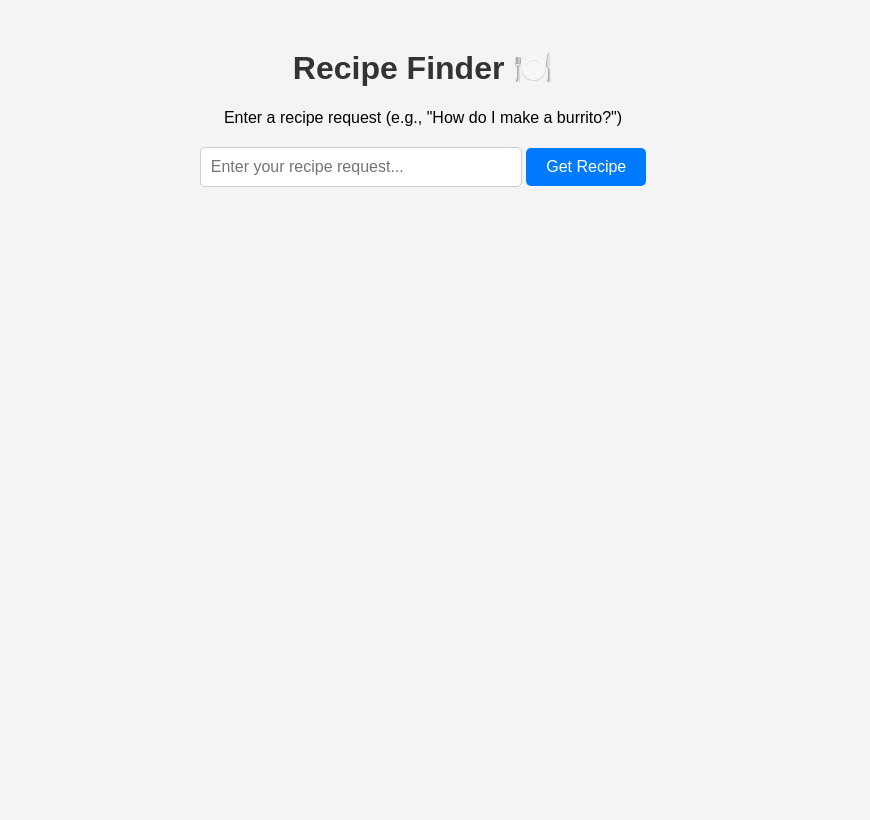
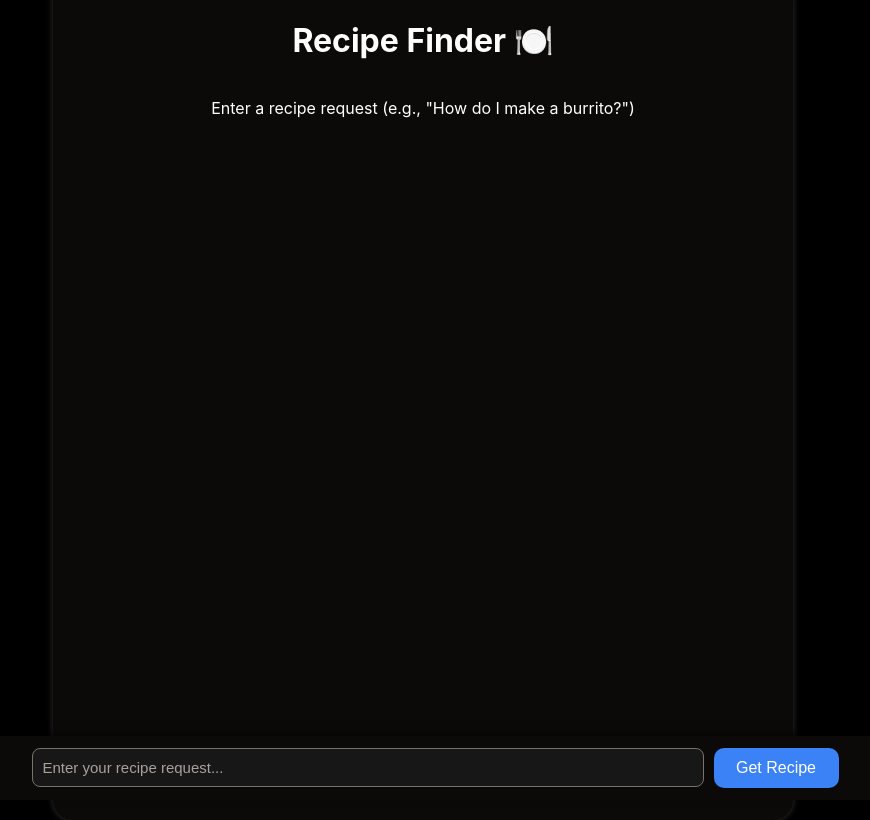
Before and after one commit to hagNone/Precision_baking, a Django app: page / in a window 1280 px wide. Shown: the whole page, without its empty margins (217-1087 px from the left). Before the commit the page ends 187 px from the top, so only its background shows below. Run offline with Django 5.2, Linux system fonts and the light colour scheme; a user stored in the database is signed in.

Commit message:
styles added

```diff
--- a/recipes/templates/index.html
+++ b/recipes/templates/index.html
@@ -6,89 +6,194 @@
     <title>Recipe Finder</title>
     <style>
         body {
-            font-family: Arial, sans-serif;
-            background-color: #f4f4f4;
+            background-color: #000000;
+            color: #ffffff;
+            display: flex;
+            justify-content: center;
+            align-items: center;
+            height: 100vh;
+            font-family: 'Inter', sans-serif;
+            margin: 0;
+            padding: 0;
+        }
+
+        .container {
+            box-shadow: 0px 0px 6px rgba(255, 255, 255, 0.2);
+            padding: 20px;
+            background-color: #0c0a09;
+            border-radius: 20px;
             text-align: center;
-            padding: 20px;
+            width: 100%;
+            max-width: 700px;
+            display: flex;
+            flex-direction: column;
+            justify-content: flex-start;
+            height: 100vh;
         }
-        h1 {
-            color: #333;
+
+        .form {
+            position: fixed;
+            bottom: 0;
+            left: 0;
+            width: 100%;
+            background-color: #0c0a09;
+            padding: 12px;
+            box-shadow: 0 -4px 8px rgba(0, 0, 0, 0.5);
+            display: flex;
+            justify-content: center;
+            z-index: 999;
         }
+
+        /* Response Styling */
+        .response {
+            background-color: #171717;
+            color: #ffffff;
+            padding: 15px;
+            border-radius: 12px;
+            box-shadow: 0 4px 12px rgba(255, 255, 255, 0.1);
+            width: 100%;
+            margin-top: 10px;
+            overflow-y: auto;
+            text-align: left;
+            line-height: 1.5;
+        }
+
         form {
-            margin-top: 20px;
+            display: flex;
+            gap: 10px;
         }
-        input {
-            width: 300px;
+
+        .input input {
+            background-color: #171717;
+            border: 1px solid #78716c;
             padding: 10px;
+            border-radius: 8px;
+            width: 650px;
+            color: #ffffff;
+            font-size: 15px;
+            outline: none;
+            transition: border-color 0.2s ease;
+        }
+
+        .input input::placeholder {
+            color: #a8a29e;
+        }
+
+        .input input:focus {
+            border-color: #3b82f6; /* Blue border on focus */
+        }
+
+        button {
+            background-color: #3b82f6;
+            color: #ffffff;
+            border: none;
+            width: 125px;
+            height: 40px;
+            border-radius: 10px;
             font-size: 16px;
-            border: 1px solid #ccc;
-            border-radius: 5px;
+            cursor: pointer;
+            transition: background-color 0.2s ease;
         }
-        button {
-            padding: 10px 20px;
-            font-size: 16px;
-            border: none;
-            background-color: #007bff;
-            color: white;
-            border-radius: 5px;
-            cursor: pointer;
+
+        button:hover {
+            background-color: #2563eb;
         }
-        button:hover {
-            background-color: #0056b3;
+
+        .response h2 {
+            margin-top: 0;
+            font-size: 18px;
+            color: #d1d5db;
         }
-        .response {
-            margin-top: 20px;
-            padding: 15px;
-            background-color: white;
-            border-radius: 5px;
-            box-shadow: 0px 0px 10px rgba(0, 0, 0, 0.1);
-            text-align: left;
-            max-width: 600px;
-            margin-left: auto;
-            margin-right: auto;
+
+        .response pre {
+            white-space: pre-wrap;
+            word-wrap: break-word;
+            font-family: inherit;
+            line-height: 1.5;
         }
-        .favorite-btn {
+
+        /* Error Message */
+        #error-message {
+            color: #ef4444;
             margin-top: 10px;
-            background-color: #28a745;
-            color: white;
-            border: none;
-            padding: 8px 16px;
-            cursor: pointer;
-            border-radius: 5px;
-        }
-        .favorite-btn:hover {
-            background-color: #218838;
         }
     </style>
 </head>
 <body>
-    <h1>Recipe Finder 🍽️</h1>
-    <p>Enter a recipe request (e.g., "How do I make a burrito?")</p>
+    <div class="container">
+        <h1>Recipe Finder 🍽️</h1>
+        <p>Enter a recipe request (e.g., "How do I make a burrito?")</p>
 
-    <form method="GET" action="{% url 'get_recipe' %}">
-        <input type="text" name="query" placeholder="Enter your recipe request..." required>
-        <button type="submit">Get Recipe</button>
-    </form>
+        <!-- Form -->
+        <div class="form">
+            <form id="recipe-form">
+                {% csrf_token %}
+                <div class="input">
+                    <input type="text" name="query" id="query" placeholder="Enter your recipe request..." required>
+                </div>
+                <button type="submit">Get Recipe</button>
+            </form>
+        </div>
 
-    {% if response %}
-    <div class="response">
-        <h2>Recipe Result:</h2>
-        <pre>{{ response }}</pre>
+        <!-- Error message -->
+        <div id="error-message" style="color: red; margin-top: 10px;"></div>
 
-        <!-- Add to Favorites Button -->
-        <button class="favorite-btn" onclick="addToFavorites('{{ recipe.id }}')">❤️ Add to Favorites</button>
+        <!-- Response Container -->
+        <div id="response-container" style="margin-top: 20px; padding-bottom:100px;margin-right:150px;"></div>
     </div>
-    {% endif %}
 
     <script>
-        function addToFavorites(recipeId) {
-            fetch(`/add_to_favorites/${recipeId}/`, {
-                method: "POST",
-                headers: { "X-CSRFToken": "{{ csrf_token }}" }
+        let responses = [];
+
+        document.getElementById("recipe-form").addEventListener("submit", function(event) {
+            event.preventDefault();
+
+            const query = document.getElementById("query").value;
+            const csrfToken = document.querySelector('[name=csrfmiddlewaretoken]').value;
+            const responseContainer = document.getElementById("response-container");
+            const errorMessage = document.getElementById("error-message");
+
+            errorMessage.textContent = '';
+
+            fetch("{% url 'get_recipe' %}?query=" + encodeURIComponent(query), {
+                method: "GET",
+                headers: {
+                    "X-CSRFToken": csrfToken,
+                }
             })
             .then(response => response.json())
-            .then(data => alert(data.message))
-            .catch(error => console.error("Error:", error));
+            .then(data => {
+                if (data.error) {
+                    errorMessage.textContent = data.error;
+                } else {
+                    responses.unshift(data.response);
+
+                    renderResponses();
+
+                    document.getElementById("query").value = "";
+                }
+            })
+            .catch(error => {
+                console.error("Error:", error);
+                errorMessage.textContent = "Failed to fetch the recipe.";
+            });
+        });
+
+        function renderResponses() {
+            const responseContainer = document.getElementById("response-container");
+            responseContainer.innerHTML = "";
+
+            responses.forEach((response, index) => {
+                const responseElement = document.createElement("div");
+                responseElement.classList.add("response");
+                responseElement.innerHTML = `
+                    <h2>Recipe Result #${responses.length - index}:</h2>
+                    <pre>${response}</pre>
+                `;
+                responseContainer.appendChild(responseElement);
+            });
+
+            window.scrollTo({ top: 0, behavior: 'smooth' });
         }
     </script>
 </body>
--- a/recipes/views.py
+++ b/recipes/views.py
@@ -7,7 +7,6 @@ from django.contrib.auth.models import User
 from django.views.decorators.csrf import csrf_exempt
 from django.utils.crypto import get_random_string
 from django.contrib import messages
-
 
 """ Main Home page """
 @login_required
@@ -88,6 +87,7 @@ def reset_password(request, token):
         return JsonResponse({"error": "Invalid token!"}, status=400)
 
 """ View for get_recipe """
+
 @csrf_exempt
 @login_required
 def get_recipe(request):
@@ -99,6 +99,7 @@ def get_recipe(request):
             return JsonResponse({"error": "No query provided!"}, status=400)
 
         try:
+            # Example: Replace with actual logic to fetch recipe
             response = fetch_recipe(user_input)
             return JsonResponse({"response": response})
         except Exception as e:
```
Also changed, not shown: db.sqlite3.
